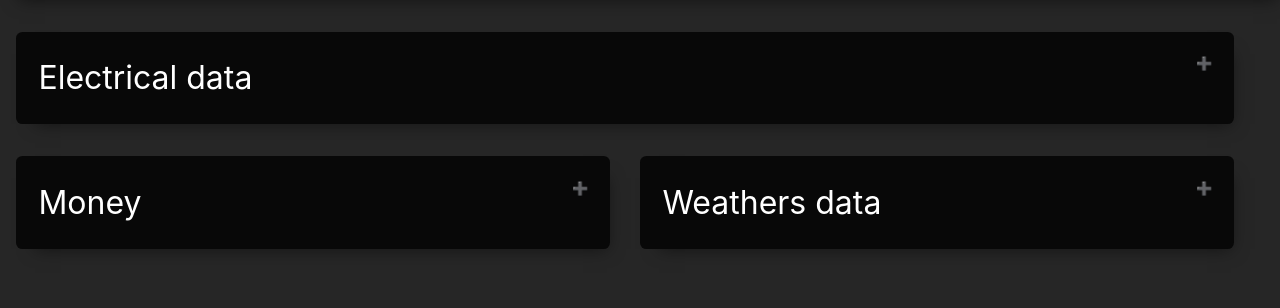
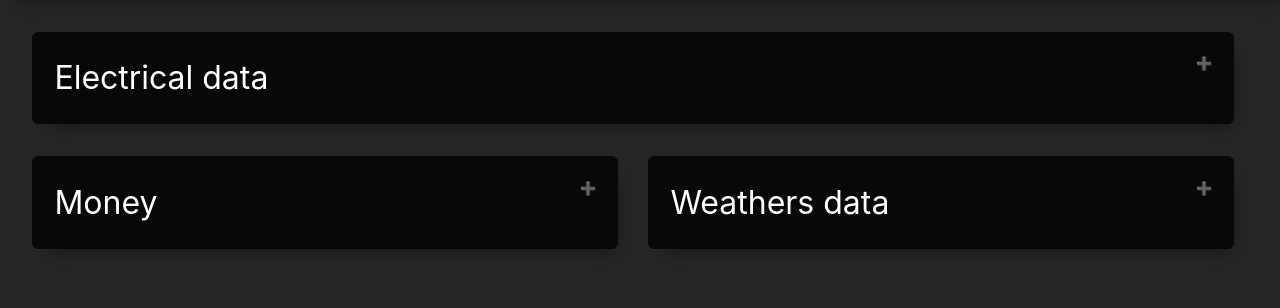
Before and after one commit to FlorianLebecque/GridSimulator, a PHP site: page / in a window 1280 px wide. Shown: the part 81-389 px from the top of the page. Run offline with PHP 8.4, Linux system fonts and the light colour scheme.

Commit message:
update style to center a few thing

```diff
--- a/public/css/style.css
+++ b/public/css/style.css
@@ -80,8 +80,9 @@ header{
 }
 
 .wideContainer{
-  padding-left: 1em;
+  padding-left: 2em;
   padding-right: 1em;
+  width: 100%;
 }
 
 .title{
```
